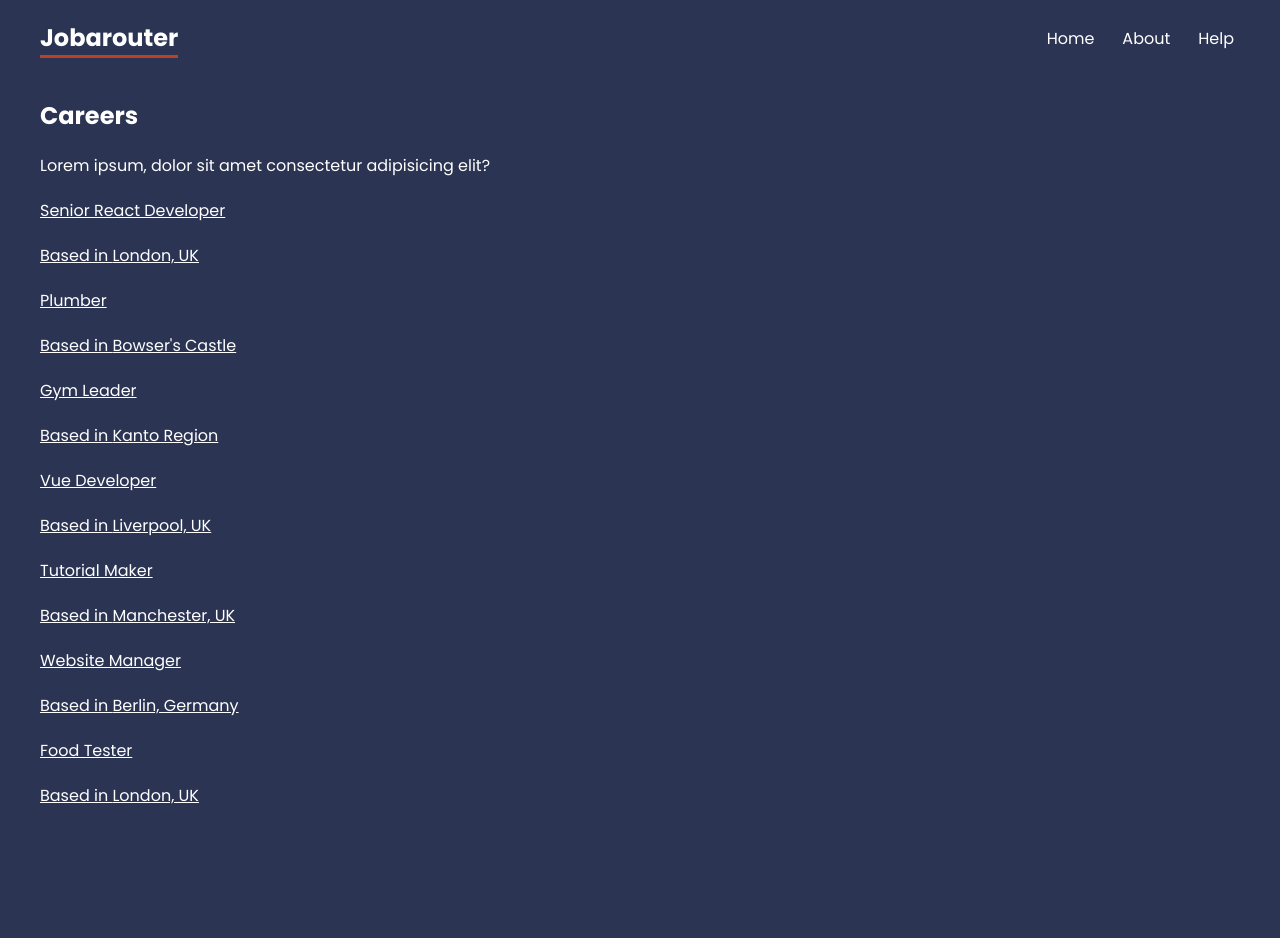
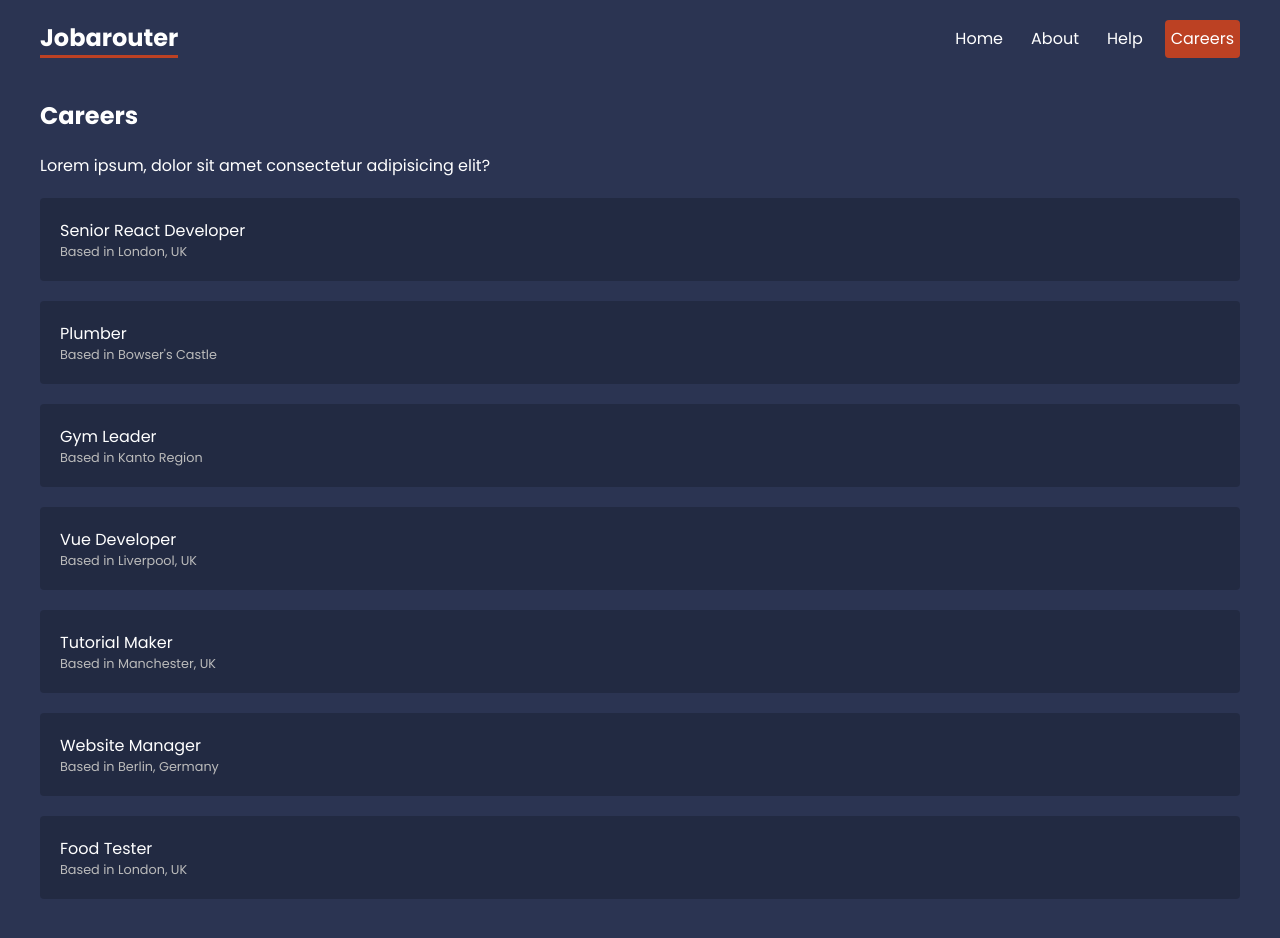
Before and after one commit to meconnor/jobrouterREACT, a React (Create React App) app: page /careers in a window 1280 px wide. Shown: the top 938 px of the page. Before the commit the page ends 868 px from the top, so only its background shows below. Built offline with nearby package versions, Linux system fonts and the light colour scheme; data requests are answered from the project's data file.

Commit message:
added careers NavLink to rootlayout, added styles to index.css

```diff
--- a/src/index.css
+++ b/src/index.css
@@ -100,6 +100,24 @@
 }
 
 /* careers list */
+.careers > a {
+  display: block;
+  background: rgba(0, 0, 0, 0.2);
+  padding: 20px;
+  border-radius: 4px;
+  margin: 20px 0;
+  text-decoration: none;
+}
+.careers > a:hover p {
+  color: var(--primary);
+}
+.careers p {
+  margin: 0;
+}
+.careers > a p:last-child {
+  font-size: 0.8em;
+  color: #bbb;
+}
 
 /* careers details */
 
--- a/src/layouts/RootLayout.js
+++ b/src/layouts/RootLayout.js
@@ -9,6 +9,7 @@
           <NavLink to="/">Home</NavLink>
           <NavLink to="about">About</NavLink>
           <NavLink to="help">Help</NavLink>
+          <NavLink to="careers">Careers</NavLink>
         </nav>
       </header>
 
--- a/src/pages/careers/Careers.js
+++ b/src/pages/careers/Careers.js
@@ -6,7 +6,7 @@
   return (
     <div className="careers">
       {careers.map((career) => (
-        <Link to="/" key={career.div}>
+        <Link to="/" key={career.id}>
           <p>{career.title}</p>
           <p>Based in {career.location}</p>
         </Link>
```
